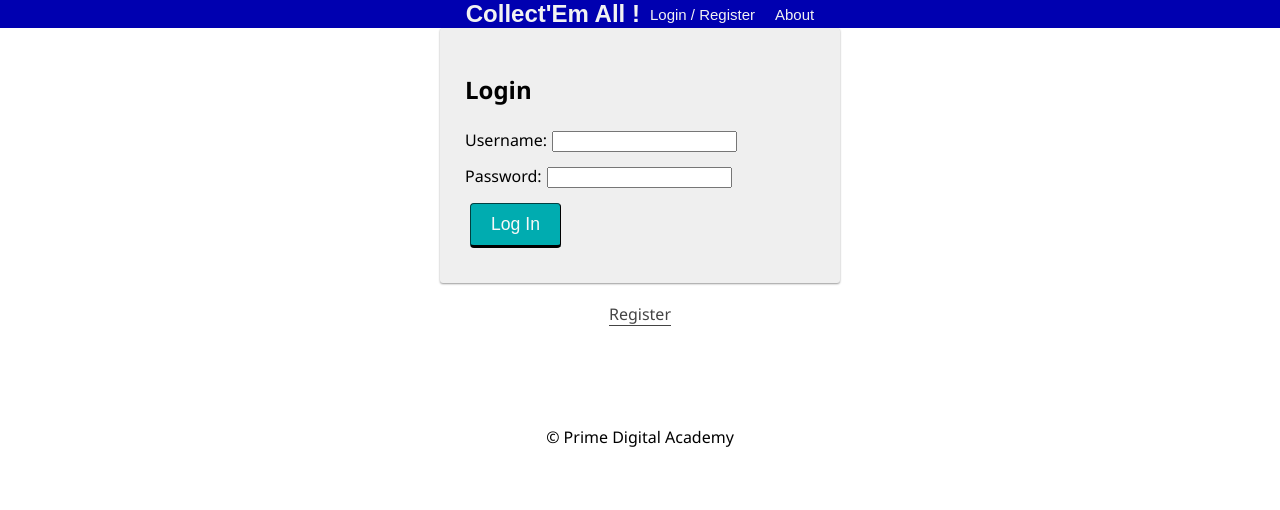
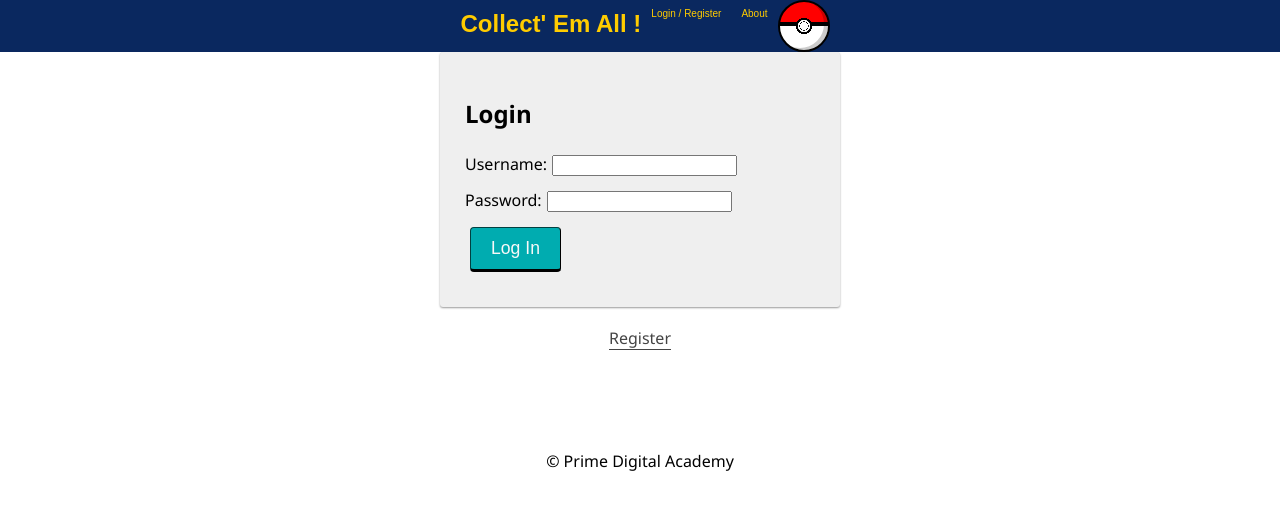
Before and after one commit to joshjduenow/prime-solo-project-collectEmAll, a React (Create React App) app: page /#/user in a window 1280 px wide. Shown: the top 510 px of the page. Built offline with nearby package versions, Linux system fonts and the light colour scheme; no server answers; a web font is replaced by a local one.

Commit message:
added more styling to the navbar

```diff
--- a/src/components/Nav/Nav.css
+++ b/src/components/Nav/Nav.css
@@ -2,9 +2,9 @@
   /* flex box layout */
   display: flex;
   justify-content: center;
-  align-items: center;
+  align-items: flex-start;
   align-content: space-between;
-  background-color: #0000b0;
+  background-color: #0A285F;
   overflow: hidden;
 }
 
@@ -16,19 +16,20 @@
   font-family: 'Pokemon Solid', sans-serif;
   font-size: 24px;
   font-weight: 700;
-  color: #f2f2f2;
+  color: #FFCC00;
+  padding-top: 10px;
   padding-left: 10px;
   margin: 0;
 }
 
 .navLink {
   font-family: 'Pokemon Solid', sans-serif;
-  color: #f2f2f2;
-  background-color: #0000b0;
+  color: #FFCC00;
+  background-color: #0A285F;
   text-align: center;
-  padding: 24px 10px;
+  padding: 10px 10px;
   text-decoration: none;
-  font-size: 15px;
+  font-size: 10px;
 
   /* these last two make the logout button in
   the nav bar look like another link */
@@ -41,19 +42,19 @@
   background-color: #008183;
 }
 
-.pokeball {
+/* .pokeball {
   display: block;
-  width: 192px;
-  height: 192px;
+  width: 48px;
+  height: 48px;
   background: radial-gradient(
-      white 16px,
-      black 17px 18px,
-      white 19px 24px,
-      black 25px 32px,
-      transparent 33px
+      white 4px,
+      black 4.25px 4.5px,
+      white 4.75px 6px,
+      black 6.25px 8px,
+      transparent 8.25px
     ),
-    linear-gradient(to bottom, red 0 80px, black 81px 96px, white 97px 100%);
+    linear-gradient(to bottom, red 0 20px, black 20.25px 24px, white 24.25px 25%);
   border-radius: 50%;
-  border: 8px solid black;
-  box-shadow: inset -16px -8px 0 0 rgba(0, 0, 0, 0.2);
-}
+  border: 2px solid black;
+  box-shadow: inset -4px -2px 0 0 rgba(0, 0, 0, 0.2);
+} */
--- a/src/components/Nav/Nav.jsx
+++ b/src/components/Nav/Nav.jsx
@@ -1,8 +1,9 @@
-import React from 'react';
-import { Link } from 'react-router-dom';
-import LogOutButton from '../LogOutButton/LogOutButton';
-import './Nav.css';
-import { useSelector } from 'react-redux';
+import React from "react";
+import { Link } from "react-router-dom";
+import LogOutButton from "../LogOutButton/LogOutButton";
+import "./Nav.css";
+import { useSelector } from "react-redux";
+import Pokeball from "../Pokeball/Pokeball";
 
 function Nav() {
   const user = useSelector((store) => store.user);
@@ -10,7 +11,7 @@ function Nav() {
   return (
     <div className="nav">
       <Link to="/home">
-        <h2 className="nav-title">Collect'Em All !</h2>
+        <h2 className="nav-title">Collect' Em All !</h2>
       </Link>
       <div>
         {/* If no user is logged in, show these links */}
@@ -24,10 +25,6 @@ function Nav() {
         {/* If a user is logged in, show these links */}
         {user.id && (
           <>
-            <Link className="pokeball" to="/user">
-
-            </Link>
-
             <Link className="navLink" to="/info">
               Info Page
             </Link>
@@ -44,6 +41,7 @@ function Nav() {
           About
         </Link>
       </div>
+      <Pokeball />
     </div>
   );
 }
--- /dev/null
+++ b/src/components/Pokeball/Pokeball.css
@@ -0,0 +1,16 @@
+.pokeball {
+    display: block;
+    width: 48px;
+    height: 48px;
+    background: radial-gradient(
+        white 4px,
+        black 4.25px 4.5px,
+        white 4.75px 6px,
+        black 6.25px 8px,
+        transparent 8.25px
+      ),
+      linear-gradient(to bottom, red 0 20px, black 20.25px 24px, white 24.25px 25%);
+    border-radius: 50%;
+    border: 2px solid black;
+    box-shadow: inset -4px -2px 0 0 rgba(0, 0, 0, 0.2);
+  }
--- /dev/null
+++ b/src/components/Pokeball/Pokeball.jsx
@@ -0,0 +1,10 @@
+import { Link } from "react-router-dom";
+import "./Pokeball.css";
+
+export default function Pokeball () {
+    return (
+        <div>
+            <Link className="pokeball" to="/user"></Link>
+        </div>
+    )
+}
--- /dev/null
+++ b/src/components/UserPage/UserPage.css
@@ -0,0 +1,7 @@
+.container {
+    display: flex;
+    justify-content: center;
+    align-items: center;
+    font-size: 15px;
+    padding: 10px;
+}
--- a/src/components/UserPage/UserPage.jsx
+++ b/src/components/UserPage/UserPage.jsx
@@ -2,6 +2,7 @@ import React from 'react';
 import LogOutButton from '../LogOutButton/LogOutButton';
 import {useSelector} from 'react-redux';
 import CardList from '../CardList/CardList';
+import "./UserPage.css";
 
 function UserPage() {
   // this component doesn't do much to start, just renders some user reducer info to the DOM
@@ -9,11 +10,11 @@ function UserPage() {
   return (
     <>
     <div className="container">
-      <h2>Welcome, {user.username}!</h2>
-      <p>Your ID is: {user.id}</p>
-      <LogOutButton className="btn" />
+      <h2>Start Collecting, {user.username}!</h2>
+      {/* <p>Your ID is: {user.id}</p> */}
     </div>
     <CardList />
+    {/* <LogOutButton className="btn" /> */}
     </>
   );
 }
```
